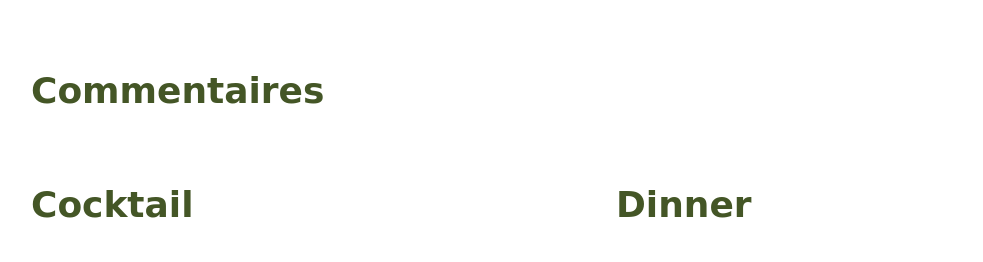
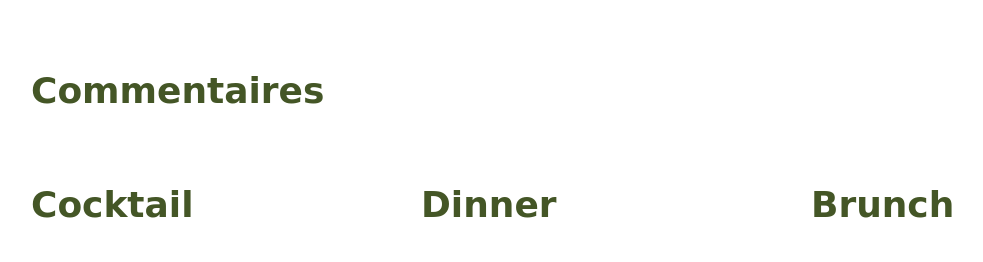
Before and after one commit to n-serrette/wedding-website, a Django app: page /dashboard/ in a window 1280 px wide. Shown: the part 538-800 px from the top of the page, without its empty margins (39-1022 px from the left). Run offline with Django 3.2, Linux system fonts and the light colour scheme; the visitor is signed in with stand-in values (Sample User, id 1); data that the repository does not hold is empty; some libraries are stand-ins or nearby versions; some web fonts are replaced.

Commit message:
update location and dashboard

```diff
--- a/guest/managers.py
+++ b/guest/managers.py
@@ -34,6 +34,10 @@ class PartyQuerySet(models.QuerySet):
         attending = {x.party.pk for x in mod.Guest.objects.attending_cocktail()}
         return self.filter(pk__in=attending)
 
+    def attending_brunch(self):
+        attending = {x.party.pk for x in mod.Guest.objects.attending_brunch()}
+        return self.filter(pk__in=attending)
+
 
 class GuestQuerySet(models.QuerySet):
     def attending_dinner(self):
--- a/templates/dashboard.html
+++ b/templates/dashboard.html
@@ -61,24 +61,28 @@
             </div>
             <div class="col-lg-4">
                 <h3>Réponse reçu</h3>
-                {% include 'includes/party_list.html' with party_list=party.opened.answered id='withAnswered' colored=True%}
+                {% include 'includes/party_list.html' with party_list=party.opened.answered|dictsort:'response_received' id='withAnswered' colored=True%}
             </div>
         </div>
     </section>
     <section class="container">
         <h3>Commentaires</h3>
-        {% include 'includes/comment_list.html' with party_list=party id='commnents'%}
+        {% include 'includes/comment_list.html' with party_list=party|dictsort:'response_received' id='commnents'%}
     </section>
 
     <section class="container">
         <div class="row">
-            <div class="col-lg-6">
+            <div class="col-lg-4">
                 <h3>Cocktail</h3>
-                {% include 'includes/party_list.html' with party_list=party.attending_cocktail id='cocktail' colored=True cocktail=True %}
+                {% include 'includes/party_list.html' with party_list=party.attending_cocktail|dictsort:'response_received' id='cocktail' colored=True cocktail=True %}
             </div>
-            <div class="col-lg-6">
+            <div class="col-lg-4">
                 <h3>Dinner</h3>
-                {% include 'includes/party_list.html' with party_list=party.attending_dinner id='dinner' colored=True dinner=True %}
+                {% include 'includes/party_list.html' with party_list=party.attending_dinner|dictsort:'response_received' id='dinner' colored=True dinner=True %}
+            </div>
+            <div class="col-lg-4">
+                <h3>Brunch</h3>
+                {% include 'includes/party_list.html' with party_list=party.attending_brunch|dictsort:'response_received' id='brunch' colored=True brunch=True %}
             </div>
         </div>
 
--- a/templates/includes/party_list.html
+++ b/templates/includes/party_list.html
@@ -25,6 +25,12 @@
                     {% else %}
                     <tr class="danger">
                     {% endif %}
+                {% elif colored and brunch %}
+                    {% if guest.attending_brunch %}
+                    <tr class="success">
+                    {% else %}
+                    <tr class="danger">
+                    {% endif %}
                 {% elif colored %}
                     {% if guest.attending_dinner or guest.attending_cocktail%}
                     <tr class="success">
--- a/templates/index.html
+++ b/templates/index.html
@@ -119,7 +119,7 @@
 						<div class="w-detail right">
 							<img src={% static "icons/bride-groom.svg"%} class="icon" height="100">
 							<h4 class="title">15h Cérémonie Civile</h4>
-							<p>Rejoignez-nous à la Mairie de Vendôme pour notre premier « Oui » de la journée.</p>
+							<p>Rejoignez-nous à la Porte saint Georges de Vendôme pour notre premier « Oui » de la journée.</p>
 						</div><!-- w-detail -->
 
 						<div class="w-detail left">
@@ -172,8 +172,8 @@
         <div class="row">
           <div class="col-md-6 probootstrap-animate">
             <p><img src={% static "img/vendome.jpg" %}  class="img-responsive img-rounded"></p>
-            <h3>Mairie de Vendôme</h3>
-            <p>Parc Ronsard, 41100 Vendome</p>
+            <h3>Porte Saint Georges</h3>
+            <p>2 Rue Poterie, 41100 Vendome</p>
             <p>D’un pont à l’autre, d’une passerelle à l’autre, le centre-ville historique de Vendôme est baigné par les bras du Loir et parsemé d’espaces verts. Si votre venue vous le permet, nous vous invitons fortement à visiter le parc Ronsard, la porte fortifiée Saint-Georges ou encore l’Abbaye de la trinité dont l’architecture gothique est éblouissante.</p>
 
           </div>
```
Also changed, not shown: static/img/vendome.jpg.
